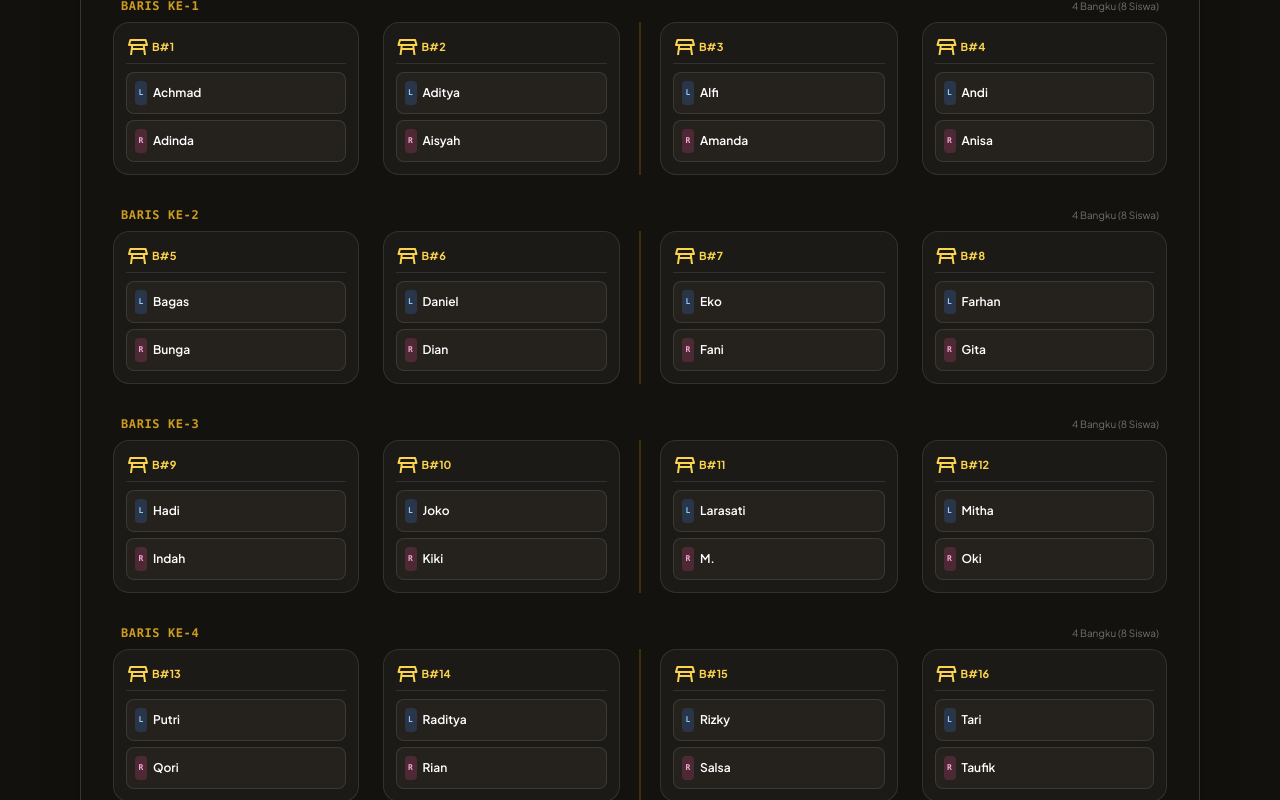
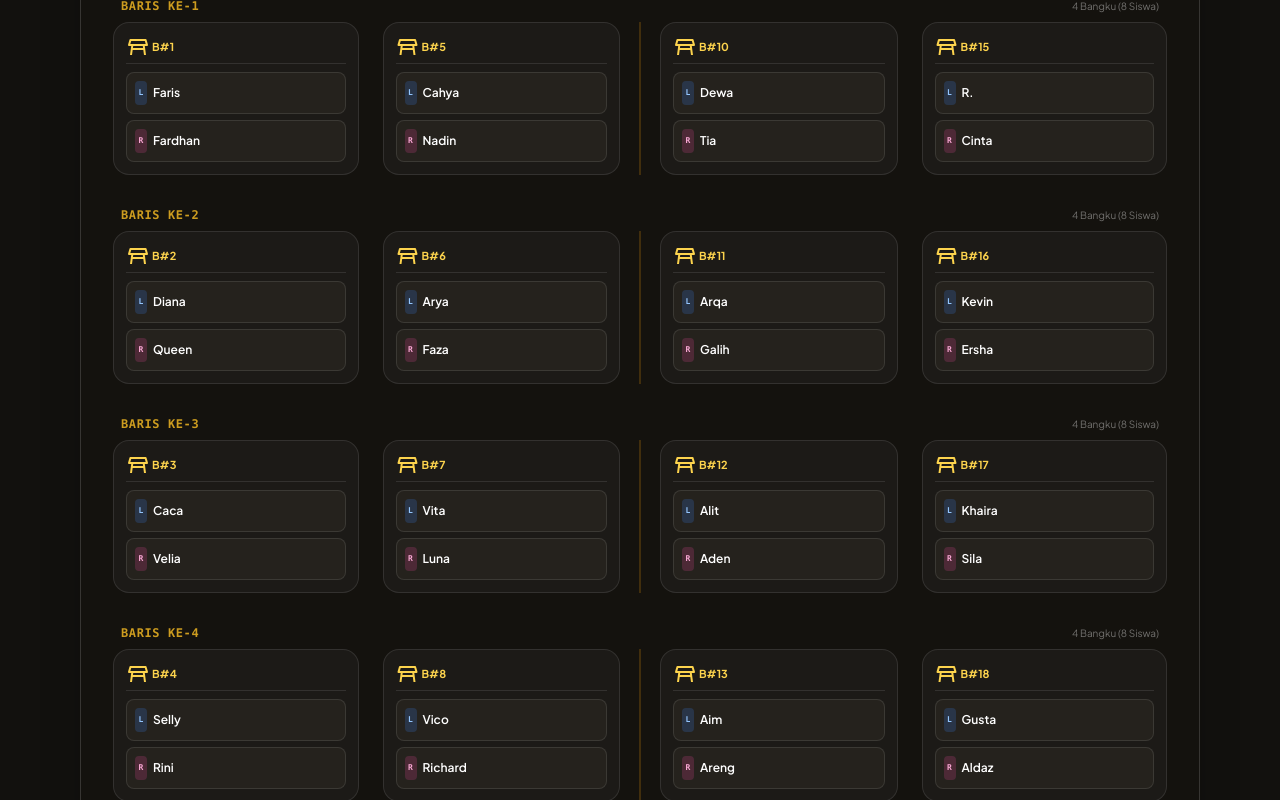
Before and after one commit to Faris390/web11, a Next.js app: page / in a window 1280 px wide. Shown: the part 3580-4380 px from the top of the page. Built offline with nearby package versions, Linux system fonts and the light colour scheme; no server answers; the database is empty.

Commit message:
pokoknya push push

```diff
--- a/components/SeatingChart.tsx
+++ b/components/SeatingChart.tsx
@@ -12,42 +12,42 @@ export interface Student {
 }
 
 const ALL_STUDENTS: Student[] = [
-  { id: 1, absentNo: 1, name: "Achmad Fauzi", gender: "L", piketDay: "Senin", role: "Ketua Kelas" },
-  { id: 2, absentNo: 2, name: "Adinda Putri", gender: "P", piketDay: "Senin", role: "Wakil Ketua" },
-  { id: 3, absentNo: 3, name: "Aditya Pratama", gender: "L", piketDay: "Selasa" },
-  { id: 4, absentNo: 4, name: "Aisyah Azzahra", gender: "P", piketDay: "Selasa", role: "Sekretaris I" },
-  { id: 5, absentNo: 5, name: "Alfi Syahrin", gender: "L", piketDay: "Rabu" },
-  { id: 6, absentNo: 6, name: "Amanda Severina", gender: "P", piketDay: "Rabu", role: "Bendahara I" },
-  { id: 7, absentNo: 7, name: "Andi Pratama", gender: "L", piketDay: "Kamis" },
-  { id: 8, absentNo: 8, name: "Anisa Rahma", gender: "P", piketDay: "Kamis" },
-  { id: 9, absentNo: 9, name: "Bagas Saputra", gender: "L", piketDay: "Jumat" },
-  { id: 10, absentNo: 10, name: "Bunga Citra", gender: "P", piketDay: "Jumat" },
-  { id: 11, absentNo: 11, name: "Daniel Wijaya", gender: "L", piketDay: "Senin" },
-  { id: 12, absentNo: 12, name: "Dian Sastro", gender: "P", piketDay: "Senin" },
-  { id: 13, absentNo: 13, name: "Eko Prasetyo", gender: "L", piketDay: "Selasa" },
-  { id: 14, absentNo: 14, name: "Fani Nurul", gender: "P", piketDay: "Selasa" },
-  { id: 15, absentNo: 15, name: "Farhan Ramadhan", gender: "L", piketDay: "Rabu" },
-  { id: 16, absentNo: 16, name: "Gita Gutawa", gender: "P", piketDay: "Rabu" },
-  { id: 17, absentNo: 17, name: "Hadi Kurniawan", gender: "L", piketDay: "Kamis" },
-  { id: 18, absentNo: 18, name: "Indah Permata", gender: "P", piketDay: "Kamis" },
-  { id: 19, absentNo: 19, name: "Joko Widodo", gender: "L", piketDay: "Jumat" },
-  { id: 20, absentNo: 20, name: "Kiki Amalia", gender: "P", piketDay: "Jumat" },
-  { id: 21, absentNo: 21, name: "Larasati Putri", gender: "P", piketDay: "Senin" },
-  { id: 22, absentNo: 22, name: "M. Naufal", gender: "L", piketDay: "Senin" },
-  { id: 23, absentNo: 23, name: "Mitha Lestari", gender: "P", piketDay: "Selasa" },
-  { id: 24, absentNo: 24, name: "Oki Setiana", gender: "P", piketDay: "Selasa" },
-  { id: 25, absentNo: 25, name: "Putri Ayu", gender: "P", piketDay: "Rabu" },
-  { id: 26, absentNo: 26, name: "Qori Sandioriva", gender: "P", piketDay: "Rabu" },
-  { id: 27, absentNo: 27, name: "Raditya Dika", gender: "L", piketDay: "Kamis" },
-  { id: 28, absentNo: 28, name: "Rian Hidayat", gender: "L", piketDay: "Kamis" },
-  { id: 29, absentNo: 29, name: "Rizky Febian", gender: "L", piketDay: "Jumat" },
-  { id: 30, absentNo: 30, name: "Salsa Bila", gender: "P", piketDay: "Jumat" },
-  { id: 31, absentNo: 31, name: "Tari Lestari", gender: "P", piketDay: "Senin" },
-  { id: 32, absentNo: 32, name: "Taufik Hidayat", gender: "L", piketDay: "Selasa" },
-  { id: 33, absentNo: 33, name: "Utama Putra", gender: "L", piketDay: "Rabu" },
-  { id: 34, absentNo: 34, name: "Vina Panduwinata", gender: "P", piketDay: "Kamis" },
-  { id: 35, absentNo: 35, name: "Wahyu Hidayat", gender: "L", piketDay: "Jumat" },
-  { id: 36, absentNo: 36, name: "Zahra Amelia", gender: "P", piketDay: "Senin" },
+  { id: 1, absentNo: 1, name: "Faris", gender: "L", piketDay: "Senin" },
+  { id: 2, absentNo: 2, name: "Fardhan", gender: "L", piketDay: "Senin" },
+  { id: 3, absentNo: 3, name: "Diana", gender: "P", piketDay: "Selasa" },
+  { id: 4, absentNo: 4, name: "Queen", gender: "P", piketDay: "Selasa" },
+  { id: 5, absentNo: 5, name: "Caca", gender: "P", piketDay: "Rabu" },
+  { id: 6, absentNo: 6, name: "Velia", gender: "P", piketDay: "Rabu" },
+  { id: 7, absentNo: 7, name: "Selly", gender: "P", piketDay: "Kamis" },
+  { id: 8, absentNo: 8, name: "Rini", gender: "P", piketDay: "Kamis" },
+  { id: 9, absentNo: 9, name: "Cahya", gender: "L", piketDay: "Jumat" },
+  { id: 10, absentNo: 10, name: "Nadin", gender: "P", piketDay: "Jumat" },
+  { id: 11, absentNo: 11, name: "Arya", gender: "L", piketDay: "Senin" },
+  { id: 12, absentNo: 12, name: "Faza", gender: "L", piketDay: "Senin" },
+  { id: 13, absentNo: 13, name: "Vita", gender: "P", piketDay: "Selasa" },
+  { id: 14, absentNo: 14, name: "Luna", gender: "P", piketDay: "Selasa" },
+  { id: 15, absentNo: 15, name: "Vico", gender: "L", piketDay: "Rabu" },
+  { id: 16, absentNo: 16, name: "Richard", gender: "L", piketDay: "Rabu" },
+  { id: 17, absentNo: 17, name: "Vina", gender: "P", piketDay: "Kamis" },
+  { id: 18, absentNo: 18, name: "Safa", gender: "P", piketDay: "Kamis" },
+  { id: 19, absentNo: 19, name: "Dewa", gender: "L", piketDay: "Jumat" },
+  { id: 20, absentNo: 20, name: "Tia", gender: "P", piketDay: "Jumat" },
+  { id: 21, absentNo: 21, name: "Arqa", gender: "L", piketDay: "Senin" },
+  { id: 22, absentNo: 22, name: "Galih", gender: "L", piketDay: "Senin" },
+  { id: 23, absentNo: 23, name: "Alit", gender: "L", piketDay: "Selasa" },
+  { id: 24, absentNo: 24, name: "Aden", gender: "L", piketDay: "Selasa" },
+  { id: 25, absentNo: 25, name: "Aim", gender: "L", piketDay: "Rabu" },
+  { id: 26, absentNo: 26, name: "Areng", gender: "L", piketDay: "Rabu" },
+  { id: 27, absentNo: 27, name: "Riegan", gender: "L", piketDay: "Kamis" },
+  { id: 28, absentNo: 28, name: "Vanno", gender: "L", piketDay: "Kamis" },
+  { id: 29, absentNo: 29, name: "R. Ajeng", gender: "P", piketDay: "Jumat" },
+  { id: 30, absentNo: 30, name: "Cinta", gender: "P", piketDay: "Jumat" },
+  { id: 31, absentNo: 31, name: "Kevin", gender: "L", piketDay: "Senin" },
+  { id: 32, absentNo: 32, name: "Ersha", gender: "P", piketDay: "Selasa" },
+  { id: 33, absentNo: 33, name: "Khaira", gender: "P", piketDay: "Rabu" },
+  { id: 34, absentNo: 34, name: "Sila", gender: "P", piketDay: "Kamis" },
+  { id: 35, absentNo: 35, name: "Gusta", gender: "L", piketDay: "Jumat" },
+  { id: 36, absentNo: 36, name: "Aldaz", gender: "L", piketDay: "Senin" },
 ];
 
 // Extract first name only for compact seat display
@@ -82,11 +82,11 @@ export default function SeatingChart() {
   }
 
   const rows: RowConfig[] = [
-    { rowNum: 1, desks: [{ deskNum: 1, seats: [0, 1] }, { deskNum: 2, seats: [2, 3] }, { deskNum: 3, seats: [4, 5] }, { deskNum: 4, seats: [6, 7] }] },
-    { rowNum: 2, desks: [{ deskNum: 5, seats: [8, 9] }, { deskNum: 6, seats: [10, 11] }, { deskNum: 7, seats: [12, 13] }, { deskNum: 8, seats: [14, 15] }] },
-    { rowNum: 3, desks: [{ deskNum: 9, seats: [16, 17] }, { deskNum: 10, seats: [18, 19] }, { deskNum: 11, seats: [20, 21] }, { deskNum: 12, seats: [22, 23] }] },
-    { rowNum: 4, desks: [{ deskNum: 13, seats: [24, 25] }, { deskNum: 14, seats: [26, 27] }, { deskNum: 15, seats: [28, 29] }, { deskNum: 16, seats: [30, 31] }] },
-    { rowNum: 5, isBackRow: true, desks: [{ deskNum: 17, seats: [32, 33] }, { deskNum: 18, seats: [34, 35] }] },
+    { rowNum: 1, desks: [{ deskNum: 1, seats: [0, 1] }, { deskNum: 5, seats: [8, 9] }, { deskNum: 10, seats: [18, 19] }, { deskNum: 15, seats: [28, 29] }] },
+    { rowNum: 2, desks: [{ deskNum: 2, seats: [2, 3] }, { deskNum: 6, seats: [10, 11] }, { deskNum: 11, seats: [20, 21] }, { deskNum: 16, seats: [30, 31] }] },
+    { rowNum: 3, desks: [{ deskNum: 3, seats: [4, 5] }, { deskNum: 7, seats: [12, 13] }, { deskNum: 12, seats: [22, 23] }, { deskNum: 17, seats: [32, 33] }] },
+    { rowNum: 4, desks: [{ deskNum: 4, seats: [6, 7] }, { deskNum: 8, seats: [14, 15] }, { deskNum: 13, seats: [24, 25] }, { deskNum: 18, seats: [34, 35] }] },
+    { rowNum: 5, isBackRow: true, desks: [{ deskNum: 9, seats: [16, 17] }, { deskNum: 14, seats: [26, 27] }] },
   ];
 
   return (
@@ -195,7 +195,7 @@ export default function SeatingChart() {
             <div className="mt-2 sm:mt-4">
               <div className="px-3 sm:px-5 py-1 sm:py-1.5 rounded-lg bg-amber-950 border border-amber-600/50 text-amber-200 text-[9px] sm:text-xs font-semibold flex items-center gap-1 shadow-sm">
                 <span className="material-symbols-outlined text-[13px] sm:text-[16px]">co_present</span>
-                Meja Guru
+                Guru • Alit
               </div>
             </div>
           </div>
```
